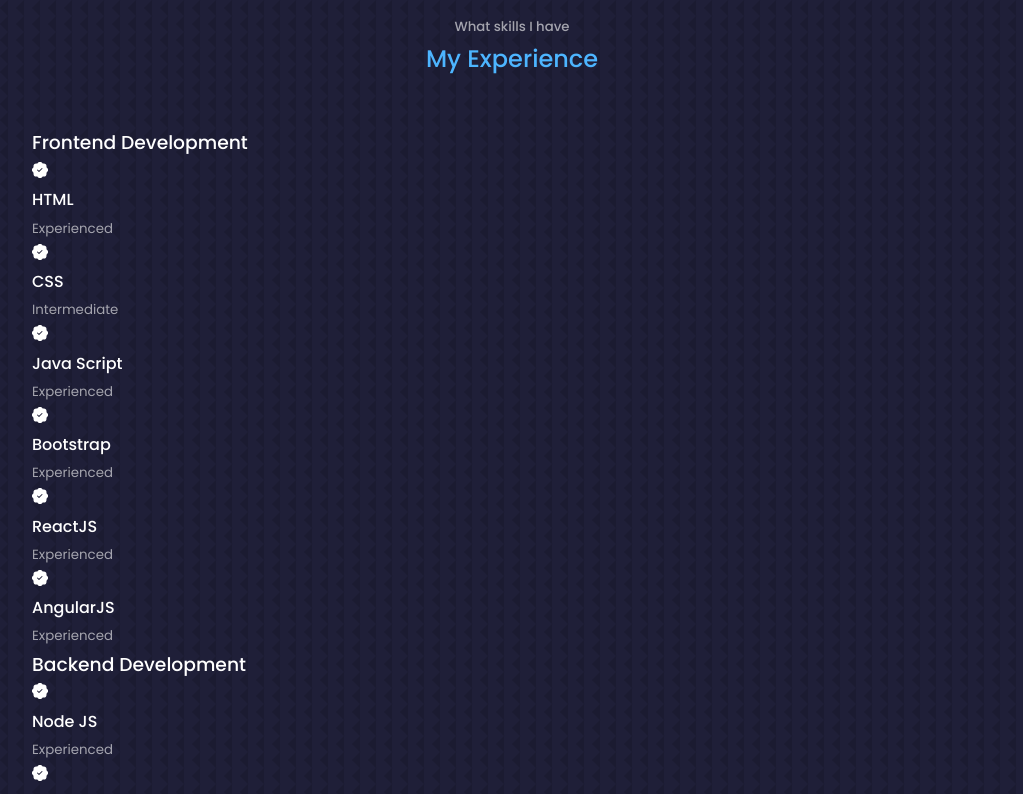
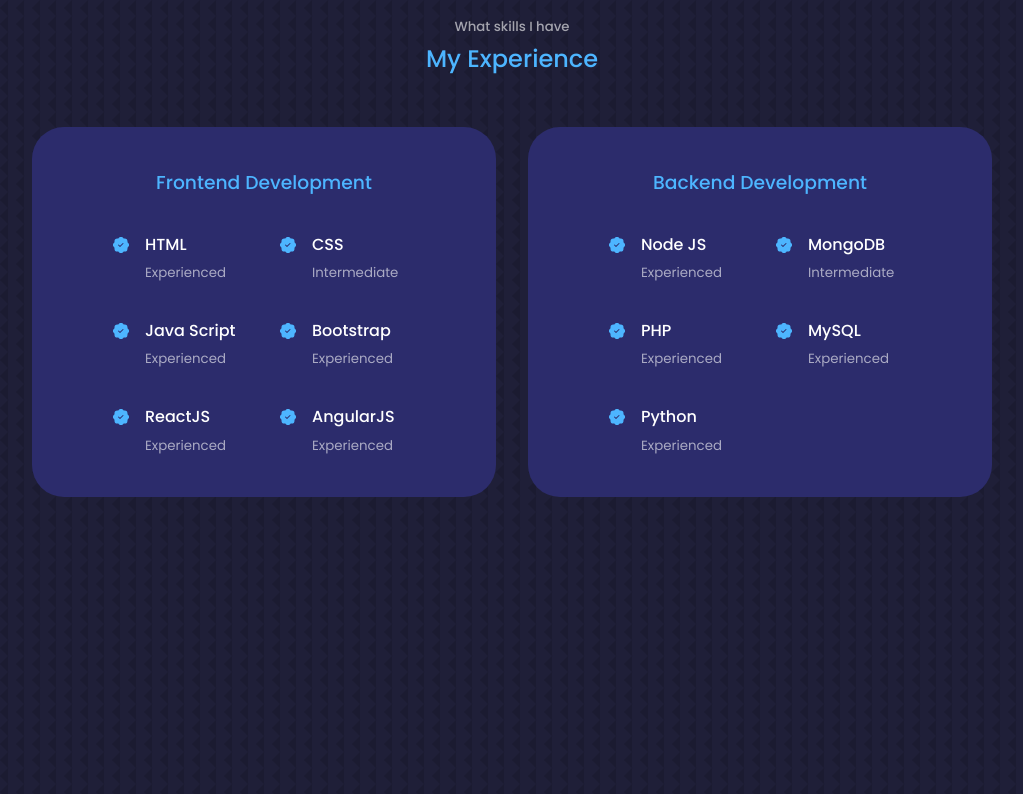
Before and after one commit to RadyTedtya/react-portfolio-website, a React (Create React App) app: page / in a window 1280 px wide. Shown: the part 1840-2634 px from the top of the page, without its empty margins (128-1151 px from the left). Built offline with nearby package versions, Linux system fonts and the light colour scheme.

Commit message:
experience component CSS

```diff
--- a/src/components/experience/Experience.jsx
+++ b/src/components/experience/Experience.jsx
@@ -13,34 +13,46 @@ const Experience = () => {
                     <h3>Frontend Development</h3>
                     <div className="experience__content">
                         <article className="experience__detail">
-                            <BsPatchCheckFill/>
+                            <BsPatchCheckFill className="experience_detail-icon"/>
+                            <div>
                                 <h4>HTML</h4>
                                 <small className="text-light">Experienced</small>
+                            </div>
                         </article>
                         <article className="experience__detail">
-                            <BsPatchCheckFill/>
+                            <BsPatchCheckFill className="experience_detail-icon"/>
+                            <div>
                                 <h4>CSS</h4>
                                 <small className="text-light">Intermediate</small>
+                            </div>
                         </article>
                         <article className="experience__detail">
-                            <BsPatchCheckFill/>
+                            <BsPatchCheckFill className="experience_detail-icon"/>
+                            <div>
                                 <h4>Java Script</h4>
                                 <small className="text-light">Experienced</small>
+                            </div>
                         </article>
                         <article className="experience__detail">
-                            <BsPatchCheckFill/>
+                            <BsPatchCheckFill className="experience_detail-icon"/>
+                            <div>
                                 <h4>Bootstrap</h4>
                                 <small className="text-light">Experienced</small>
+                            </div>
                         </article>
                         <article className="experience__detail">
-                            <BsPatchCheckFill/>
+                            <BsPatchCheckFill className="experience_detail-icon"/>
+                            <div>
                                 <h4>ReactJS</h4>
                                 <small className="text-light">Experienced</small>
+                            </div>
                         </article>
                         <article className="experience__detail">
-                            <BsPatchCheckFill/>
+                            <BsPatchCheckFill className="experience_detail-icon"/>
+                            <div>
                                 <h4>AngularJS</h4>
                                 <small className="text-light">Experienced</small>
+                            </div>
                         </article>
                     </div>
                 </div>
@@ -51,29 +63,39 @@ const Experience = () => {
                     <h3>Backend Development</h3>
                     <div className="experience__content">
                         <article className="experience__detail">
-                            <BsPatchCheckFill/>
+                            <BsPatchCheckFill className="experience_detail-icon"/>
+                            <div>
                                 <h4>Node JS</h4>
                                 <small className="text-light">Experienced</small>
+                            </div>
                         </article>
                         <article className="experience__detail">
-                            <BsPatchCheckFill/>
+                            <BsPatchCheckFill className="experience_detail-icon"/>
+                            <div>
                                 <h4>MongoDB</h4>
                                 <small className="text-light">Intermediate</small>
+                            </div>
                         </article>
                         <article className="experience__detail">
-                            <BsPatchCheckFill/>
+                            <BsPatchCheckFill className="experience_detail-icon"/>
+                            <div>
                                 <h4>PHP</h4>
                                 <small className="text-light">Experienced</small>
+                            </div>
                         </article>
                         <article className="experience__detail">
-                            <BsPatchCheckFill/>
+                            <BsPatchCheckFill className="experience_detail-icon"/>
+                            <div>
                                 <h4>MySQL</h4>
                                 <small className="text-light">Experienced</small>
+                            </div>
                         </article>
                         <article className="experience__detail">
-                            <BsPatchCheckFill/>
+                            <BsPatchCheckFill className="experience_detail-icon"/>
+                            <div>
                                 <h4>Python</h4>
                                 <small className="text-light">Experienced</small>
+                            </div>
                         </article>
 
                     </div>
--- a/src/components/experience/experience.css
+++ b/src/components/experience/experience.css
@@ -1,6 +1,45 @@
-
 
 
 .experience__container{
+    display: grid;
+    grid-template-columns: 1fr 1fr;
+    gap: 2rem;
+}
+
+.experience__container > div{
+    background: var(--color-bg-variant);
+    padding: 2.4rem 5rem;
+    border-radius: 2rem;
+    border: 1px solid transparent;
+
 
 }
+
+.experience__container > div:hover{
+        background: transparent;
+        border-color: var(--color-primary-varient);
+        cursor: default;
+}
+
+.experience__container > div h3{
+    text-align: center;
+    margin-bottom: 2rem;
+    color: var(--color-primary);
+}
+
+.experience__content{
+    display: grid;
+    grid-template-columns: 1fr 1fr;
+    row-gap: 2rem;
+    column-gap: 2rem;
+}
+
+.experience__detail{
+    display: flex;
+    gap: 1rem;
+}
+
+.experience_detail-icon{
+    margin-top: 6px;
+    color: var(--color-primary);
+}
```
Lines whose indentation alone changed are shown as unchanged.
